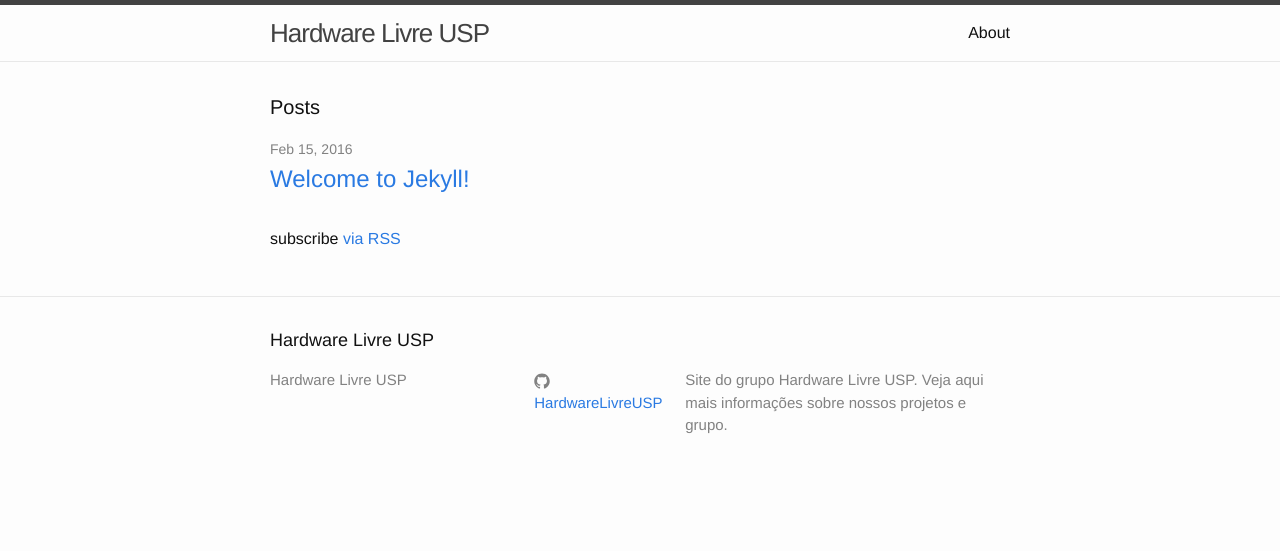
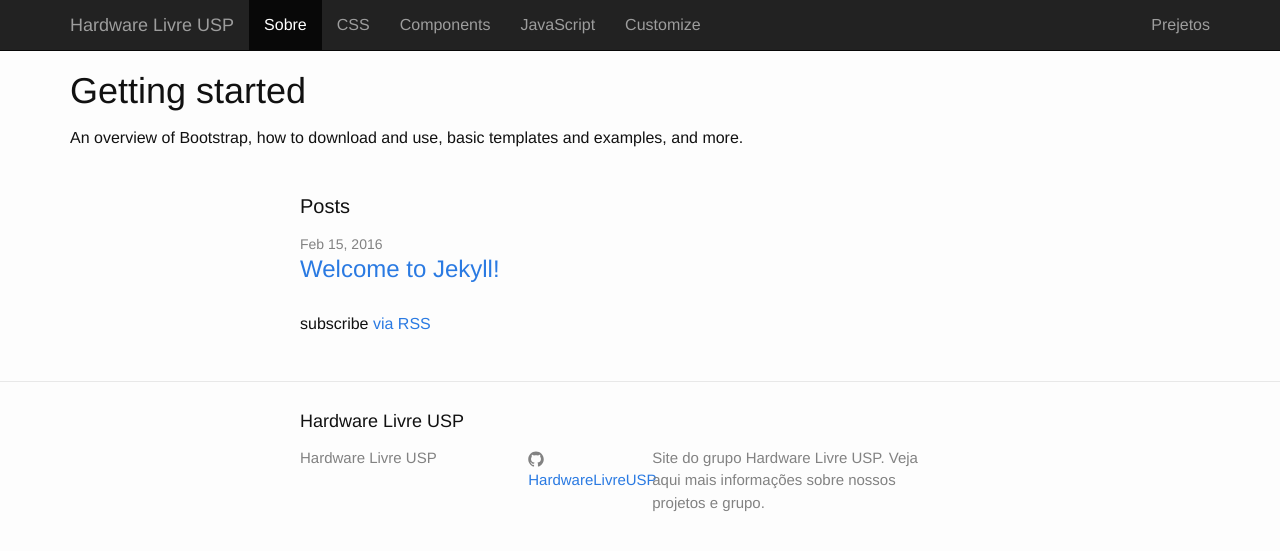
Before and after one commit to HardwareLivreUSP/HardwareLivreUSP.github.io, a Jekyll site: the page built from index.html, in a window 1280 px wide. Shown: the top 551 px of the page. Built offline with Jekyll 4.4.1, drawn with Linux system fonts in a browser that asks for light colours.

Commit message:
Adicionando o necessário.

```diff
--- a/CNAME
+++ b/CNAME
@@ -0,0 +1 @@
+hardwarelivreusp.org
--- a/_includes/footer.html
+++ b/_includes/footer.html
@@ -36,3 +36,4 @@
   </div>
 
 </footer>
+<script src="https://maxcdn.bootstrapcdn.com/bootstrap/3.3.6/js/bootstrap.min.js"></script>
--- a/_includes/head.html
+++ b/_includes/head.html
@@ -6,6 +6,9 @@
   <title>{% if page.title %}{{ page.title | escape }}{% else %}{{ site.title | escape }}{% endif %}</title>
   <meta name="description" content="{% if page.excerpt %}{{ page.excerpt | strip_html | strip_newlines | truncate: 160 }}{% else %}{{ site.description }}{% endif %}">
 
+  <!-- Latest compiled and minified CSS -->
+  <link rel="stylesheet" href="https://maxcdn.bootstrapcdn.com/bootstrap/3.3.6/css/bootstrap.min.css">
+
   <link rel="stylesheet" href="{{ "/css/main.css" | prepend: site.baseurl }}">
   <link rel="canonical" href="{{ page.url | replace:'index.html','' | prepend: site.baseurl | prepend: site.url }}">
   <link rel="alternate" type="application/rss+xml" title="{{ site.title }}" href="{{ "/feed.xml" | prepend: site.baseurl | prepend: site.url }}">
--- a/_includes/header.html
+++ b/_includes/header.html
@@ -1,27 +1,30 @@
-<header class="site-header">
+<header class="navbar navbar-static-top bs-docs-nav  navbar-inverse" id="top" role="banner">
+  <div class="container">
+    <div class="navbar-header">
+      <button class="navbar-toggle collapsed" type="button" data-toggle="collapse" data-target="#bs-navbar" aria-controls="bs-navbar" aria-expanded="false">
+        <span class="sr-only">Toggle navigation</span> <span class="icon-bar"></span>
+        <span class="icon-bar"></span> <span class="icon-bar"></span>
+      </button>
+      <a href="../" class="navbar-brand">Hardware Livre USP</a>
+    </div>
+    <nav id="bs-navbar " class="collapse navbar-collapse">
+      <ul class="nav navbar-nav">
+        <li class="active"> <a href="../getting-started/">Sobre</a> </li>
+        <li> <a href="../css/">CSS</a> </li>
+        <li> <a href="../components/">Components</a> </li>
+        <li> <a href="../javascript/">JavaScript</a> </li>
+        <li> <a href="../customize/">Customize</a> </li>
+      </ul>
+      <ul class="nav navbar-nav navbar-right">
+        <li><a href="http://expo.getbootstrap.com">Prejetos</a></li>
+      </ul>
+    </nav>
+  </div>
+</header>
 
-  <div class="wrapper">
-
-    <a class="site-title" href="{{ site.baseurl }}/">{{ site.title }}</a>
-
-    <nav class="site-nav">
-      <a href="#" class="menu-icon">
-        <svg viewBox="0 0 18 15">
-          <path fill="#424242" d="M18,1.484c0,0.82-0.665,1.484-1.484,1.484H1.484C0.665,2.969,0,2.304,0,1.484l0,0C0,0.665,0.665,0,1.484,0 h15.031C17.335,0,18,0.665,18,1.484L18,1.484z"/>
-          <path fill="#424242" d="M18,7.516C18,8.335,17.335,9,16.516,9H1.484C0.665,9,0,8.335,0,7.516l0,0c0-0.82,0.665-1.484,1.484-1.484 h15.031C17.335,6.031,18,6.696,18,7.516L18,7.516z"/>
-          <path fill="#424242" d="M18,13.516C18,14.335,17.335,15,16.516,15H1.484C0.665,15,0,14.335,0,13.516l0,0 c0-0.82,0.665-1.484,1.484-1.484h15.031C17.335,12.031,18,12.696,18,13.516L18,13.516z"/>
-        </svg>
-      </a>
-
-      <div class="trigger">
-        {% for my_page in site.pages %}
-          {% if my_page.title %}
-          <a class="page-link" href="{{ my_page.url | prepend: site.baseurl }}">{{ my_page.title }}</a>
-          {% endif %}
-        {% endfor %}
-      </div>
-    </nav>
-
+<div class="bs-docs-header" id="content" tabindex="-1">
+  <div class="container">
+    <h1>Getting started</h1>
+    <p>An overview of Bootstrap, how to download and use, basic templates and examples, and more.</p>
   </div>
-
-</header>
+</div>
--- a/index.html
+++ b/index.html
@@ -18,6 +18,18 @@ layout: default
     {% endfor %}
   </ul>
 
+  <ul class="post-list">
+    {% for post in site.projetos %}
+      <li>
+        <span class="post-meta">{{ post.date | date: "%b %-d, %Y" }}</span>
+
+        <h2>
+          <a class="post-link" href="{{ post.url | prepend: site.baseurl }}">{{ post.title }}</a>
+        </h2>
+      </li>
+    {% endfor %}
+  </ul>
+
   <p class="rss-subscribe">subscribe <a href="{{ "/feed.xml" | prepend: site.baseurl }}">via RSS</a></p>
 
 </div>
```
Also changed, not shown: _projetos/2011-12-31-new-years-eve-is-awesome.md (added, +25 -0 lines).
